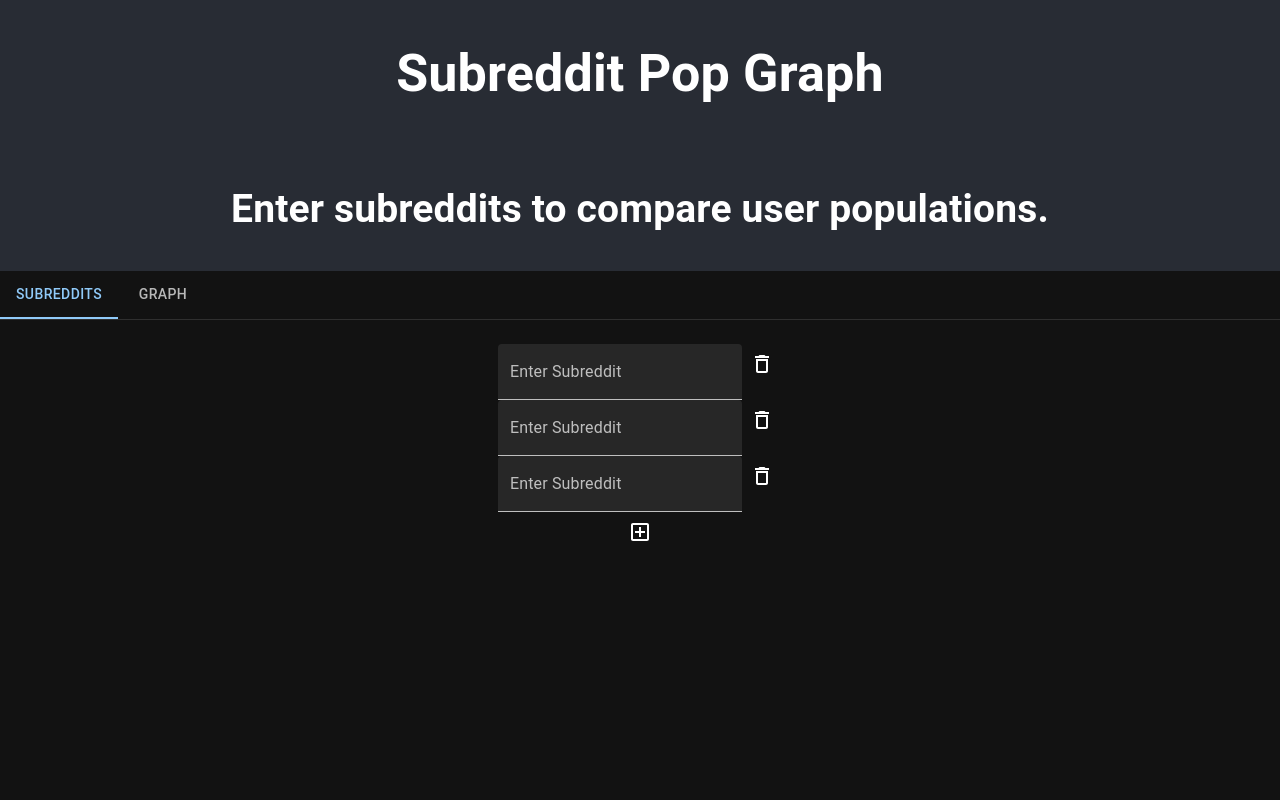
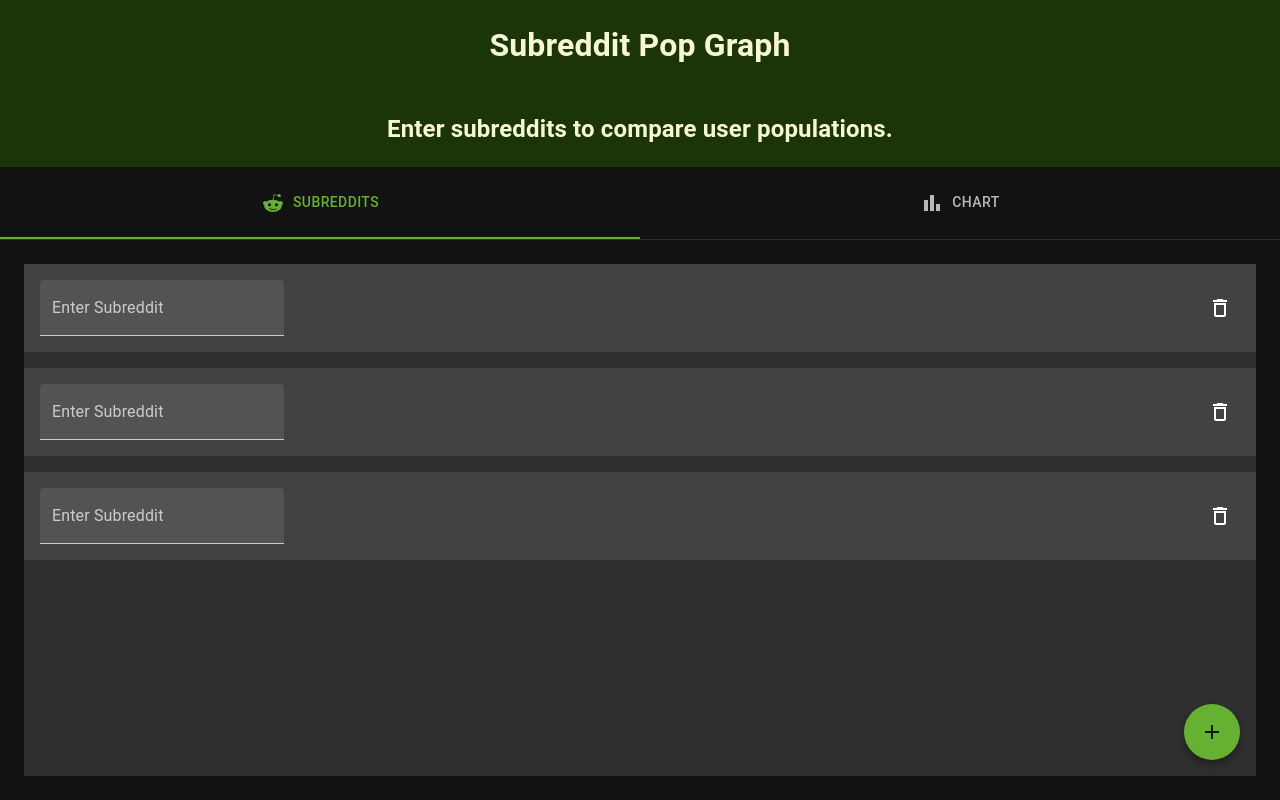
Before and after one commit to caseydulong/subreddit-pop-graph, a React (Create React App) app: page / in a window 1280 px wide. Built offline with nearby package versions, Linux system fonts and the light colour scheme; no server answers.

Commit message:
More styling - Refines Add-subreddits layout - Adds flex-grow - Moves some styling from MUI components to CSS

```diff
--- a/src/AddSubreddits.js
+++ b/src/AddSubreddits.js
@@ -1,7 +1,7 @@
 import React from 'react'
 import Subreddit from './Subreddit.js'
-import { IconButton, Container } from '@mui/material'
-import AddBoxOutlinedIcon from '@mui/icons-material/AddBoxOutlined'
+import { Fab } from '@mui/material'
+import AddIcon from '@mui/icons-material/Add'
 
 export default class AddSubreddits extends React.Component {
   renderSubreddit(i) {
@@ -35,14 +35,17 @@
     }
 
     return (
-      <Container>
-        {subreddits}
-        <IconButton
-          type='button'
+      <div className='Add-subreddits'>
+        <div class='Add-subreddits-container'>
+          {subreddits}
+        </div>
+        <Fab
+          sx={{ alignSelf: 'end', marginBottom: '1rem', marginRight: '1rem' }}
+          color='primary'
           onClick={this.props.newSubreddit} >
-          <AddBoxOutlinedIcon />
-        </IconButton>
-      </Container>
+          <AddIcon />
+        </Fab>
+      </div>
     )
   }
 }
--- a/src/App.css
+++ b/src/App.css
@@ -1,27 +1,54 @@
+body {
+  height: 100vh;
+  /* margin: 0;
+  position: absolute;
+  top: 0;
+  bottom: 0;
+  left: 0; */
+}
+#root {
+  height: 100%;
+}
 .App {
+  display: flex;
+  flex-direction: column;
+  height: 100%;
   text-align: center;
 }
-
+main {
+  display: flex;
+  flex-direction: column;
+  flex-grow: 1;
+  min-height: 0;
+}
 .App-header {
-  background-color: #282c34;
+  background-color: #1b3408;
   display: flex;
   flex-direction: column;
   align-items: center;
   justify-content: center;
-  font-size: calc(10px + 2vmin);
-  color: white;
+  color: #f7f7d4;
 }
 
+/* ADD SUBREDDITS */
 .Add-subreddits {
-  background-color: gray;
-  height: 25rem;
-  margin: 1rem;
-  padding: 1rem;
+  background-color: #303030;
+  display: flex;
+  flex-direction: column;
+  flex-grow: 1;
+  min-height: 0;
 }
-
+.Add-subreddits-container {
+  display: flex;
+  flex-direction: column;
+  flex-grow: 1;
+  min-height: 0;
+  overflow: auto;
+}
 .Subreddit {
-  background-color: darkslategray;
+  background-color: #424242;
   display: flex;
+  justify-content: space-between;
   margin-bottom: 1rem;
   padding: 1rem;
 }
--- a/src/App.js
+++ b/src/App.js
@@ -11,10 +11,26 @@
 import { TabContext, TabList, TabPanel } from '@mui/lab'
 import { ThemeProvider, createTheme } from '@mui/material/styles'
 import CssBaseline from '@mui/material/CssBaseline'
+import { Reddit, BarChart } from '@mui/icons-material'
 
+// Material UI Theme
 const darkTheme = createTheme({
   palette: {
     mode: 'dark',
+    primary: {
+      main: '#66b032',
+      dark: '#142806',
+      light: '#1b3408',
+    },
+    secondary: {
+      main: '#c21460',
+    },
+    text: {
+      primary: '#f7f7d4',
+    },
+    error: {
+      main: '#f44336',
+    },
   },
 })
 
@@ -188,12 +204,25 @@
           <main>
             <TabContext value={this.state.tabIndex}>
               <Box sx={{ borderBottom: 1, borderColor: 'divider' }}>
-                <TabList onChange={this.handleTabChange}>
-                  <Tab label='Subreddits' value='1' />
-                  <Tab label='Graph' value='2' />
+                <TabList variant='fullWidth' onChange={this.handleTabChange}>
+                  <Tab icon={<Reddit />} iconPosition='start' label='Subreddits' value='1' />
+                  <Tab icon={<BarChart />} iconPosition='start' label='Chart' value='2' />
                 </TabList>
               </Box>
-              <TabPanel value='1'>
+
+              {/* Tab 1 */}
+              <TabPanel
+                value='1'
+                sx={{
+                  display: 'flex',
+                  flexGrow: '1',
+                  // position: 'absolute',
+                  // top: '0',
+                  // bottom: '0',
+                  // left: '0',
+                  // padding: '0'
+                }}
+              >
                 <AddSubreddits
                   subreddits={this.state.subreddits}
                   newSubreddit={this.newSubreddit}
@@ -202,6 +231,8 @@
                   searchSubreddit={this.searchSubreddit}
                 />
               </TabPanel>
+
+              {/* Tab 2 */}
               <TabPanel value='2'>
                 <Graph
                   options={this.state.options}
--- a/src/Subreddit.js
+++ b/src/Subreddit.js
@@ -1,11 +1,11 @@
 import React from 'react'
-import { TextField, IconButton, Box } from '@mui/material'
+import { TextField, IconButton } from '@mui/material'
 import DeleteOutlineOutlinedIcon from '@mui/icons-material/DeleteOutlineOutlined'
 
 export default class Subreddit extends React.Component {
   render() {
     return (
-      <Box>
+      <div className='Subreddit'>
         <TextField
           label='Enter Subreddit'
           variant='filled'
@@ -22,7 +22,7 @@
         >
           <DeleteOutlineOutlinedIcon />
         </IconButton>
-      </Box>
+      </div>
     )
   }
 }
```
